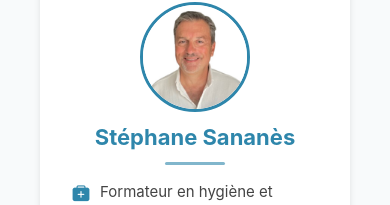
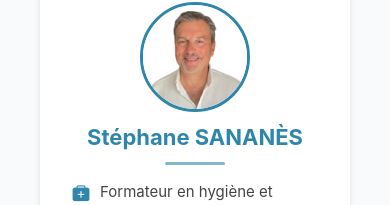
Before and after one commit to alexandreshenouda/ctapratique, a React Native app: screen /Contact in a window 390 px wide. Shown: the part 246-451 px from the top of the page. Built offline with nearby package versions, Linux system fonts and the light colour scheme.

Commit message:
Update ContactScreen.tsx

```diff
--- a/src/screens/ContactScreen.tsx
+++ b/src/screens/ContactScreen.tsx
@@ -265,7 +265,7 @@ const ContactScreen: React.FC = () => {
                 resizeMode="cover"
               />
             </View>
-            <Text style={styles.profileName}>Stéphane Sananès</Text>
+            <Text style={styles.profileName}>Stéphane SANANÈS</Text>
             <View style={styles.profileDivider} />
             <View style={styles.profileDetail}>
               <Ionicons name="medkit" size={18} color={MedicalTheme.primary} style={styles.profileDetailIcon} />
```
